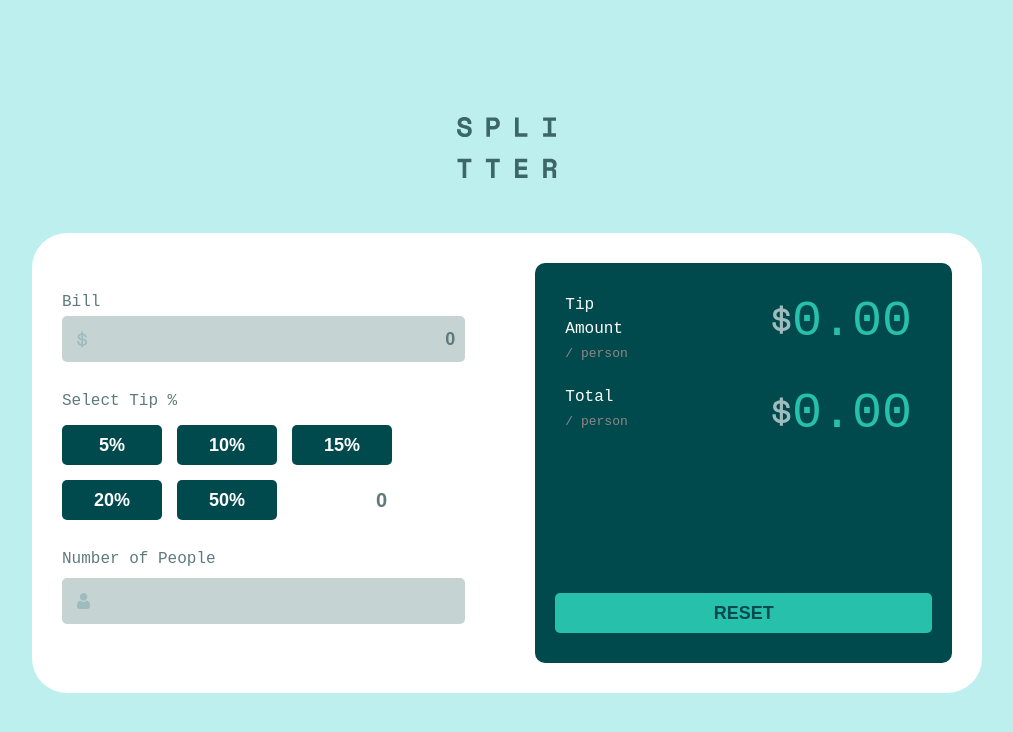
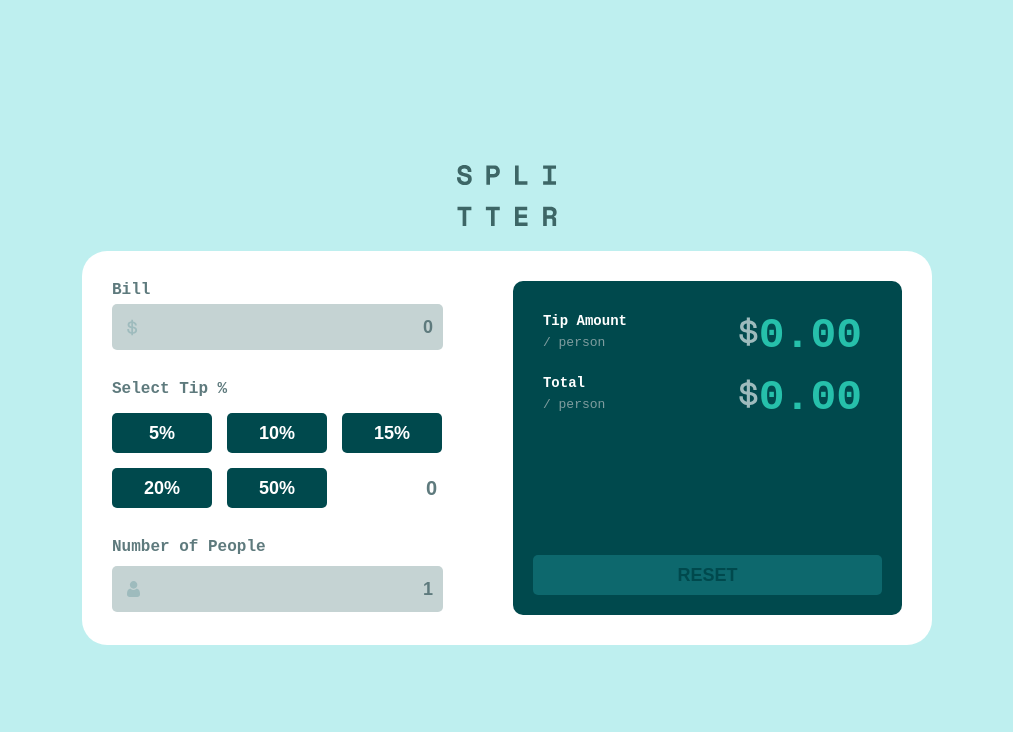
Before and after one commit to gigi-satiani/Tip-Calculator-App---task-N3, a React (Create React App) app: page / in a window 1280 px wide. Shown: the top 732 px of the page, without its empty margins (133-1146 px from the left). Built offline with nearby package versions, Linux system fonts and the light colour scheme.

Commit message:
fontSize

```diff
--- a/src/App.css
+++ b/src/App.css
@@ -14,7 +14,7 @@
 }
 .mainLogo {
     width: 100%;
-    padding-bottom: 50px;
+    padding-bottom: 20px;
     padding-top: 10px;
     text-align: center;
 }
@@ -22,20 +22,18 @@
     width: 100px;
 }
 .cardsParent {
-    width: 950px;
+    width: 850px;
     display: flex;
     gap: 10px;
-    border-radius: 35px;
+    border-radius: 25px;
     background-color: hsl(0, 0%, 100%);
 }
 /*------ card 1 -------*/
 .firstCard {
     width: 50%;
-    height: 425px;
     padding: 30px;
 }
 .billDiv {
-    padding-top: 30px;
     width: 100%;
     display: flex;
     flex-direction: column;
@@ -46,6 +44,7 @@ span {
     color: hsl(186, 14%, 43%);
     font-family: monospace;
     font-size: 16px;
+    font-weight: 700;
 }
 .billInput {
     background: url(./images/dollar.svg) no-repeat 15px;
@@ -139,6 +138,7 @@ input[type=number] {
     background-color: hsl(180, 14%, 80%);
     padding: 10px;
     margin-top: 10px;
+    padding-left: 40px;
 }
 .peopleInput:hover {
     border: 2px solid hsl(172, 67%, 45%);
@@ -147,8 +147,7 @@ input[type=number] {
 /*------ card 2 -------*/
 
 .secondCard {
-    width: 45%;
-    height: 400px;
+    width: 50%;
     padding: 20px;
     margin: 30px;
     border-radius: 10px;
@@ -173,14 +172,16 @@ input[type=number] {
     padding: 10px;
     line-height: 1.5;
     width: 30%;
+    font-size: 14px;
 }
 .person {
     font-size: 13px;
     font-weight: 200;
-    color: rgb(144, 135, 135) !important;
+    color: #7F9D9F !important;
 }
 .amountValue {
-   font-size: 50px;
+   font-size: 43px;
+   font-weight: 700;
    color: hsl(172, 67%, 45%) !important;
    background-color: hsl(183, 100%, 15%);
    overflow: hidden;
@@ -203,13 +204,13 @@ input[type=number] {
     outline: none;
     border: none;
     cursor: pointer;
-    margin-top: 150px;
+    margin-top: 130px;
 }
 .reseter:hover {
     background-color: hsl(172, 45%, 64%);
 }
 
-@media screen and (max-width: 375px) {
+@media screen and (max-width: 500px) {
     .App {
         display: block;
     }
@@ -229,7 +230,7 @@ input[type=number] {
     .secondCard {
         width: 90%;
         height: 100%;
-        margin: 0;
+        margin: 15px;
     }
     .reseter {
         margin-top: 15px;
--- a/src/App.js
+++ b/src/App.js
@@ -9,6 +9,7 @@ function App() {
   const [bill, setBill] = useState(0);
   const [procent, setProcent] = useState(0);
   const [customProcent, setCustomProcent] = useState(0);
+  // const [disabledBtn, setDisabledBtn] = useState(true);
 
   function buttonClick(clicker) {
     setFocus(clicker);
@@ -27,8 +28,9 @@ function App() {
   const ButtonTipAmount = bill * procent / 100 / people
   const buttonTotal = bill / people + ButtonTipAmount
 
-  const customTiPAmount = bill * customProcent / 100 / people;
-  const customTotal = bill / people + customTiPAmount;
+  const customTiPAmount = (bill * customProcent / 100 / people);
+  const customTotal = (bill / people + customTiPAmount);
+
 
 
   return (
@@ -65,10 +67,12 @@ function App() {
         </div>
        <div className='numberOfPeopleParent'>
          <span>Number of People</span>
-         <span className='redAlertZero' style={{display: people >= 1 ? 'none' : 'block'}}>Can't be zero</span>
+         <span className='redAlertZero'
+          style={{display: people >= 1 ? 'none' : 'block'}}>
+          Can't be zero</span>
          <PeoppleInput
+          people={people}
           setPeople={setPeople}
-          people={Number(people)}
          />
         </div>
        </form>
@@ -77,7 +81,8 @@ function App() {
       <div className='secondCard'>
         <div className='tipParent'>
           <span className='amount'>Tip Amount <br/><span className='person'>/ person</span></span>
-          <span className='amountValue'>
+          <span className='amountValue'
+          style={{fontSize: buttonTotal > 10000 ? "25px" : "" || buttonTotal > 111111111 ? "20px" : ""}}>
             <img src={dollar}></img>{Number(customTiPAmount ? customTiPAmount : ButtonTipAmount).toFixed(2)}
           </span>
         </div>
@@ -90,7 +95,10 @@ function App() {
           focus={focus}
          />
         </div>
-          <button className='reseter' onClick={reseter}>RESET</button>
+          <button className='reseter'
+           onClick={reseter}
+           style={{backgroundColor: (buttonTotal, customTotal) === 0 ? '#0D686D' : ''}}
+           >RESET</button>
       </div>
     </div>
    </div>
@@ -104,7 +112,7 @@ const InputFirst = (props) => {
   }
   return (
     <div>
-      <input type="number" className='billInput'
+      <input type="tel" className='billInput' maxLength="9"
       value={props.bill}
       onChange={(e) => billCalculator(e)}></input>
     </div>
@@ -141,9 +149,9 @@ let PeoppleInput = (props) => {
     props.setPeople(f.target.value);
   }
   return (
-    <input type='number' className='peopleInput'
+    <input type='number' className='peopleInput' value={props.people}
     onChange={(f) => peopleNumber(f)}
-    style={{border: props.people === 0 ? '2px solid red' : ''}}
+    style={{border: props.people <= 0 ? '2px solid red' : ''}}
     />
   )
 }
@@ -151,7 +159,12 @@ const PText = (props) => {
   return (
     <div>
        <span className='amount'>Total <br/><span className='person'>/ person</span></span>
-       <span className='amountValue'><img src={dollar}></img>{Number((props.focus === -1) ? props.customTotal : props.buttonTotal).toFixed(2)}</span>
+       <span className='amountValue'
+        style={{fontSize: props.customTotal >= 10000 ? "25px" : "" ||
+        props.customTotal > 111111111 ? "20px" : "" }}>
+       <img src={dollar}></img>
+       {Number((props.focus === -1) ? props.customTotal : props.buttonTotal).toFixed(2)}
+       </span>
     </div>
   );
 };
```
